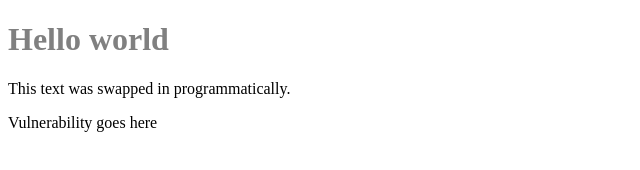
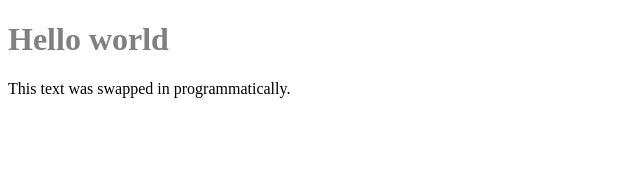
Before and after one commit to mitre/saf-example-pipeline, a website: page src/index.html in a window 1280 px wide. Shown: the whole page, without its empty margins (0-640 px from the left). Drawn offline with Linux system fonts and the light colour scheme.

Commit message:
get rid of misleading div
Signed-off-by: Amndeep Singh Mann <amann@mitre.org>

```diff
--- a/src/index.html
+++ b/src/index.html
@@ -7,6 +7,5 @@
 <body>
 	<h1 id="header">Hello world</h1>
 	<p id="content">Text to be swapped out</p>
-	<div id="vuln">Vulnerability goes here</div>
 </body>
 </html>
```
